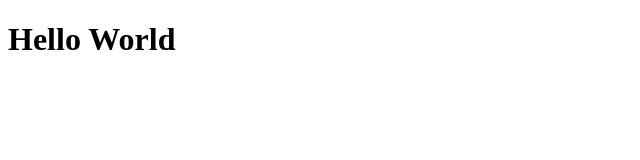
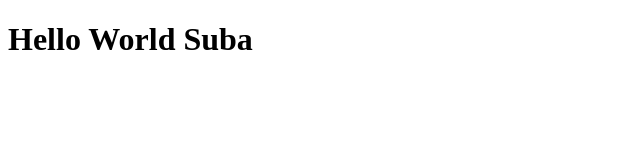
Before and after one commit to Suba13/webtest, a plain HTML site: page index.html in a window 1280 px wide. Shown: the whole page, without its empty margins (0-640 px from the left). Drawn offline with Linux system fonts and the light colour scheme.

Commit message:
First Commit

```diff
--- a/index.html
+++ b/index.html
@@ -1,9 +1,9 @@
  <!DOCTYPE html>
  <html>
  <head>
- 	<title>Hello World!</title>
+ 	<title>Hello World Suba!</title>
  </head>
  <body>
- <h1>Hello World</h1>
+ <h1>Hello World Suba</h1>
  </body>
  </html>
```
